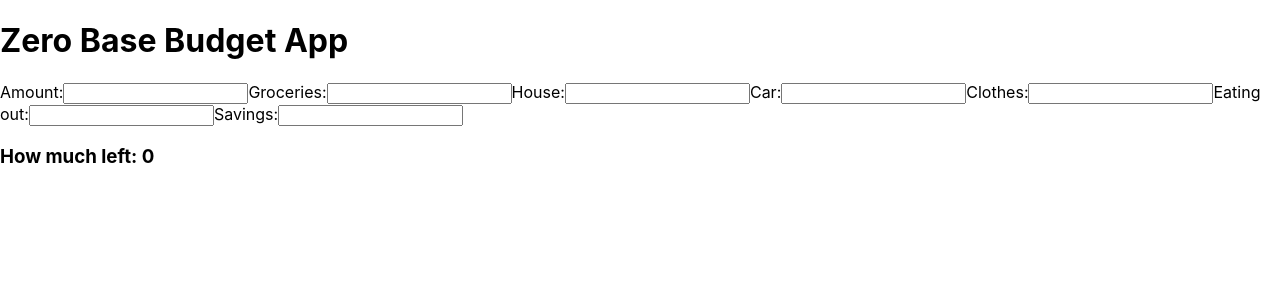
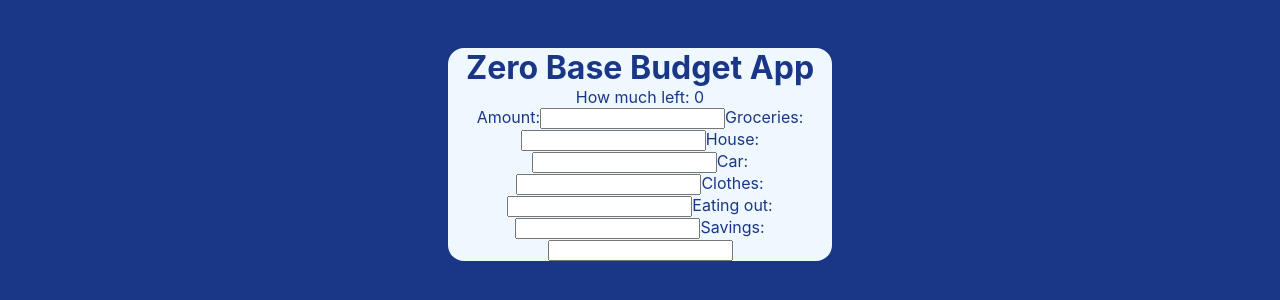
Before and after one commit to alicja-begovic/zero-based-budget-app, a React (Create React App) app: page / in a window 1280 px wide. Shown: the top 300 px of the page. Built offline with nearby package versions, Linux system fonts and the light colour scheme.

Commit message:
basic styles

```diff
--- a/src/App.css
+++ b/src/App.css
@@ -1,39 +1,19 @@
-/* .App {
-  text-align: center;
-  background-color: #282c34;
+*, *:before, *:after {
+  box-sizing: border-box;
+  margin: 0;
 }
 
-.App-logo {
-  height: 40vmin;
-  pointer-events: none;
+body {
+  text-align: center;
+  background-color: rgb(26, 54, 135);
+  display: flex;
+  justify-content: center;
+  margin-top: 3rem;
+  color: rgb(26, 54, 135);
 }
 
-@media (prefers-reduced-motion: no-preference) {
-  .App-logo {
-    animation: App-logo-spin infinite 20s linear;
-  }
+main {
+  background-color: aliceblue;
+  width: 30vw;
+  border-radius: 1rem;
 }
-
-.App-header {
-  background-color: #282c34;
-  min-height: 100vh;
-  display: flex;
-  flex-direction: column;
-  align-items: center;
-  justify-content: center;
-  font-size: calc(10px + 2vmin);
-  color: white;
-}
-
-.App-link {
-  color: #61dafb;
-}
-
-@keyframes App-logo-spin {
-  from {
-    transform: rotate(0deg);
-  }
-  to {
-    transform: rotate(360deg);
-  }
-} */
--- a/src/App.js
+++ b/src/App.js
@@ -16,6 +16,7 @@ function App() {
     <main className="App">
       <header className="App-header">
         <h1>Zero Base Budget App</h1>
+        <p>How much left: {calc}</p>
       </header>
       <section>
         <label>Amount:</label>
@@ -61,9 +62,6 @@ function App() {
           onChange={(e) => setSavings(e.target.value)}
         />
       </section>
-      <section>
-        <h3>How much left: {calc}</h3>
-      </section>
     </main>
   );
 }
```
